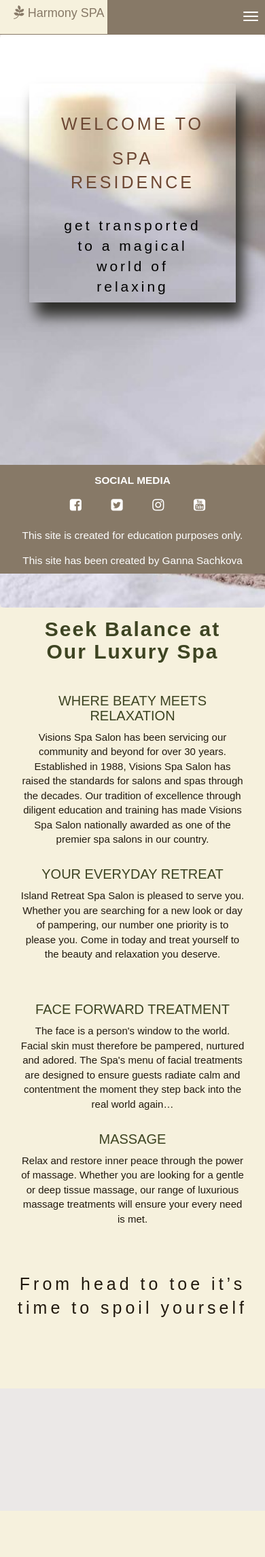
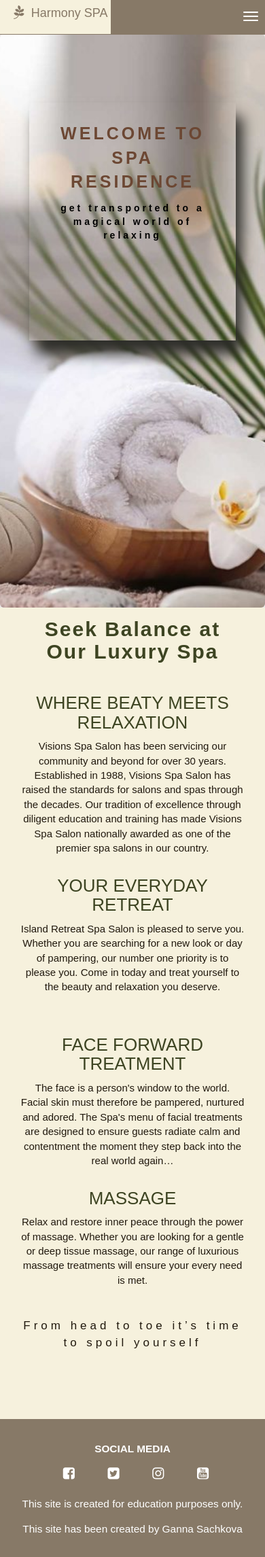
Before and after one commit to GannaSachkova/project4-heroku, a Django app: page / in a window 390 px wide. Shown: the whole page at 68% size. Before the commit the page ends 1938 px from the top, so only its background shows below. Run offline with Django 3.2, Linux system fonts and the light colour scheme; some libraries are stand-ins or nearby versions.

Commit message:
Beauty code static/css/custom.css

```diff
--- a/static/css/custom.css
+++ b/static/css/custom.css
@@ -12,14 +12,13 @@ body {
  .row{
      margin: 0;
 }
-h2.h2, h3, .h5{
+ .h2, h3, .h5{
      color: #3D4422;
 }
-h2.h2{
+ .h2{
      font-weight: bold;
      font-size: 60px;
 }
-
  .h2{
      font-weight: 500;
      margin: 0.5em 0.6em;
@@ -29,8 +28,8 @@ h2.h2{
  h5.h5{
      font-weight: 300;
      font-size: 26px;
+     margin-top: 30px;
 }
-
  a{
      color: #fff;
 }
@@ -39,14 +38,14 @@ a{
      padding: 0;
 }
  .main-jumbo {
-    background: url(/static/img/spa-5.jpg) left top/cover no-repeat;
+     background: url(/static/img/spa-5.jpg) center top/cover no-repeat;
 }
  .navbar-toggle{
      border: none;
 }
  .navbar{
      margin: 0;
-     background-color:  #877967;
+     background-color: #877967;
      background-image: none;
      border-bottom: 1px solid #877967;
 }
@@ -54,7 +53,7 @@ a{
      margin-left: 15px;
      padding: 8px 5px 5px 5px;
 }
- form.base_form{
+ .base_form{
      float:left;
      margin-top: 1em;
      margin-left: 1em;
@@ -62,13 +61,13 @@ a{
  a i.fa{
      font-size: 20px;
      margin-left: 15px;
+     margin-right: 5px;
 }
  a.my-nav-item:hover, a.my-nav-item:active, a.my-nav-item:focus, .navbar-brand:hover {
      background-color: #F6F1DD;
      color: #877967;
 }
  .my-nav-item {
-
      font-size: 1.2em;
 }
  a.my-nav-item{
@@ -77,6 +76,13 @@ a.my-nav-item{
  #home-page-container {
      background-color: #F6F1DD;
      text-align: center;
+     margin-bottom: 0;
+}
+ .img-size{
+     width: 100%;
+}
+ .img-size1{
+     width: 100%;
 }
  .table-cart td{
      width:100%;
@@ -88,7 +94,7 @@ a.my-nav-item{
 }
  .jumbotron1{
      height: 30em;
-    background-color:  transparent;
+     background-color: transparent;
      box-shadow: 10px 20px 20px 20px rgba(45, 45, 41, 0.5);
      padding: 5em;
      text-align: center;
@@ -124,8 +130,9 @@ color:black;
      -webkit-border-radius: 9px;
      -moz-border-radius: 9px;
      border-radius: 9px;
+     background-color: #c67605;
 }
-p.register{
+ .register{
      font-size: 10px;
 }
  a.register-a{
@@ -137,10 +144,6 @@ a.register-a:hover, a.login-a:hover{
 }
  a.login-a, a.register-a{
      text-decoration: none;
-}
-.label-warning[href],
-.badge-warning[href] {
-    background-color: #c67605;
 }
  .product {
      background-size: contain;
@@ -161,16 +164,13 @@ caption p {
  .row.row-flex.row-flex-cart{
      margin: 0 100px 100px;
 }
-
  .panel.panel_cart, .panel.panel-product{
      margin-right: 60px;
      padding: 5px;
-
 }
  .panel-default {
      border-color: transparent;
      padding: 0 10px;
-    /* margin: 5px; */
 }
  .panel-body {
      height: 100%;
@@ -201,20 +201,17 @@ caption p {
      text-align: center;
      letter-spacing: 0.03rem;
 }
-p.p{
-    color: 	#21190E;
+ .p{
+     color: #21190E;
      font-size: 15px;
 }
  .p_subhead{
      margin-top: 1.5em;
-     color: 	#21190E;
+     color: #21190E;
      font-size: 40px;
      font-weight: 300;
      letter-spacing: 1.2rem;
 }
-/* .wrapper {
-    max-width: 1210px;
-} */
  .btn-info{
      background-image: -webkit-linear-gradient(#E9CB8B, #E1B860 60%, #A48646);
      background-image: -o-linear-gradient(#E9CB8B, #E1B860 60%, #A48646);
@@ -246,18 +243,18 @@ p.p{
  .input-group-btn:last-child>.btn, .input-group .form-control{
      z-index: 0;
 }
-footer {
+ .nav>li>a:hover, .nav>li>a:focus {
+     text-decoration: none;
+     background-color: #F6F1DD;
+}
+ .footer{
      padding-top: 20px;
      padding-bottom: 20px;
      border-top: 1px solid #877967;
-    color: #A9A9A9;
-}
-#my-footer {
-    position: fixed;
      left: 0;
      bottom: 0;
      width: 100%;
-    height: 80px;
+     height: auto;
      background-color: #877967;
      color: #fff;
      font-size: 1.1em;
@@ -280,11 +277,10 @@ footer {
 }
  .footer_social-a{
      padding: 0 10px;
-    color: 	#fff;
+     color: #fff;
 }
-
  .footer_social-a:hover, .footer_social-a:focus{
-    color: 	#F6F1DD;
+     color: #F6F1DD;
 }
  .footer-row{
      margin-top: 0.9em;
@@ -292,60 +288,65 @@ footer {
  .footer_p{
      margin-top: 15px;
 }
-
-@media only screen and (max-width: 600px) {
+ @media only screen and (max-width: 600px){
      body{
-        margin-bottom: 80px;
          margin-top: 50px;
     }
-
      .gap_section{
          margin: 30px 0;
     }
      .p_subhead{
-        font-size: 25px;
+         font-size: 17px;
          letter-spacing: 0.5rem;
+         margin: 15px 5px 0;
     }
      .jumbotron p.p-jumbotron3{
-font-size: 1.5em;
+         font-size: 1em;
          color:black;
     }
      .jumbotron p{
-font-size: 30px;
-font-weight: 300;
+         font-size: 25px;
+         margin-bottom: 0;
     }
-h2.h2{
+     .h2{
          font-weight: bold;
          font-size: 30px;
     }
-h5.h5{
+     .h5{
          font-size: 20px;
          font-weight: 300;
     }
      .jumbotron1{
-   height: 23em;
-    background-color:  transparent;
+         height: 19em;
+         background-color: transparent;
          box-shadow: 10px 20px 20px rgba(45, 45, 41, 1);
-padding: 3em;
+         padding: 2em;
+         text-align: center;
+         margin: 2em 2em 0;
+    }
+     .jumbotron p.p-jumbotron3 {
+         margin-top: 10px;
+    }
+
+     .container {
+         padding-left: 55px;
+    }
+     .img-size1{
+         width: 100%;
+    }
+}
+
+ @media only screen and (max-width: 767px) and (orientation: landscape){
+    .section-header{
+         margin-bottom: 80px;
+    }
+.jumbotron1{
+         height: 19em;
+         background-color: transparent;
+         box-shadow: 10px 20px 20px rgba(45, 45, 41, 1);
+         padding: 2em;
          text-align: center;
          margin: 3em 2em 0;
-
-}
-.jumbotron p.p-jumbotron3 {
-    margin-top: 30px;
-}
-.jumbotron p {
-    font-size: 25px;
-}
-#my-footer {
-    height: 160px;
-}
-#home-page-container{
-    margin-bottom: 100px;
-}
-.container {
-    padding-left: 55px;
-
     }
 }
  @media (min-width: 768px){
@@ -358,8 +359,47 @@ margin: 3em 2em 0;
      .row.row-flex {
          margin: 200px 0 50px 0;
     }
+    .section-header{
+         margin-bottom: 200px;
+    }
+    /* .jumbotron1.jumbotron1-768{
+         height: 25em;
+         margin-top: 100px;
+    } */
+}
+@media (max-width: 1023px){
+     .row-reverse{
+         display: flex;
+         flex-wrap: wrap;
+         flex-direction: column-reverse;
+    }
+        .jumbotron1{
+        height: 25em;
+        padding: 2em;
+        margin-top: 70px;
+}
 }
 
+ @media (max-width: 1023px) and (orientation: landscape){
+     .img-size1{
+         width: 100%;
+    }
+    .jumbotron1{
+        height: 15em;
+        padding: 2em;
+}
+    .jumbotron p{
+        font-size: 30px;
+}
+    .jumbotron p.p-jumbotron3{
+        font-size: 1.5em;
+        margin-top: 0;
+}
+h2.h2{
+font-size: 40px;
+}
+
+}
  @media only screen and (min-width: 1024px) {
      .row.row-flex {
          margin: 200px 0 50px 100px;
@@ -367,5 +407,14 @@ margin: 3em 2em 0;
      .panel.panel_cart{
          margin-right: 20px;
     }
-
+     .img-size2{
+         height: auto;
     }
+    .section-header{
+         margin-bottom: 150px;
+}
+.jumbotron1{
+        height: 30em;
+        padding: 2em;
+}
+}
```
Lines whose indentation alone changed are shown as unchanged.
